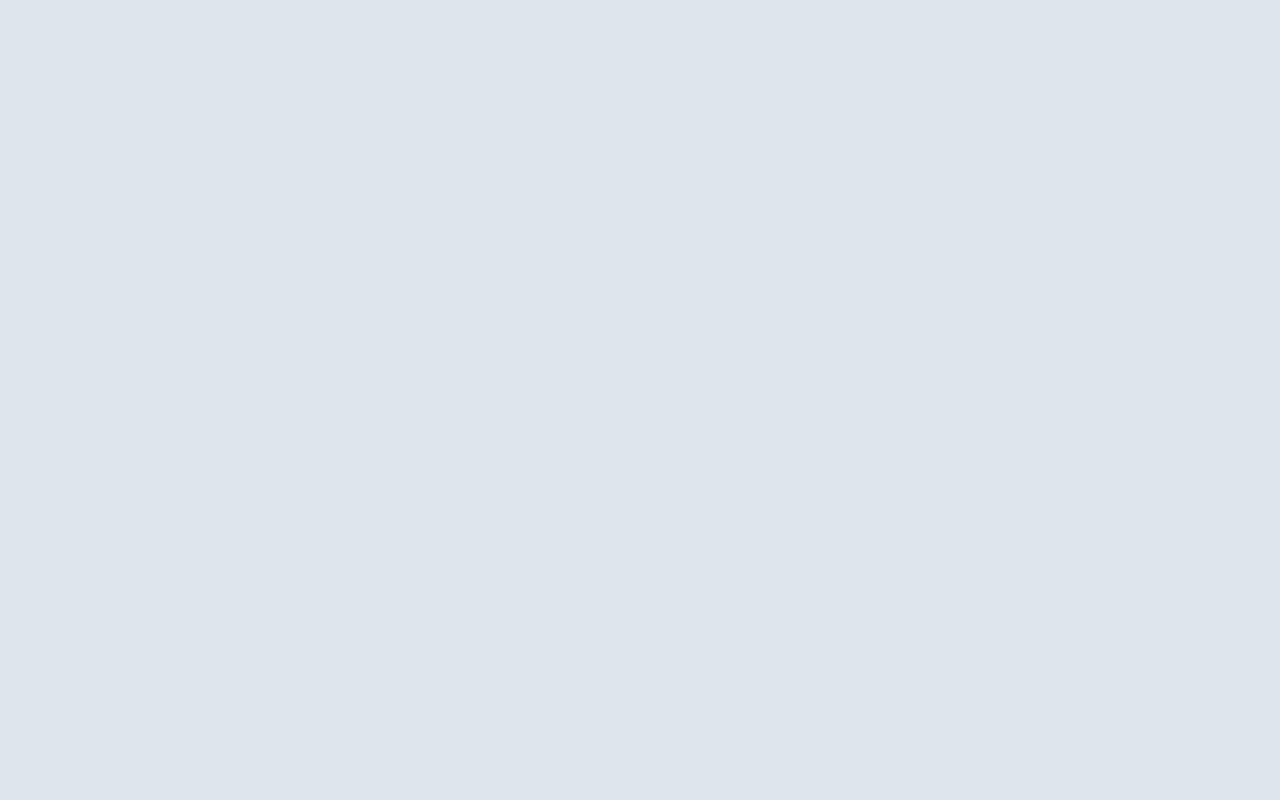
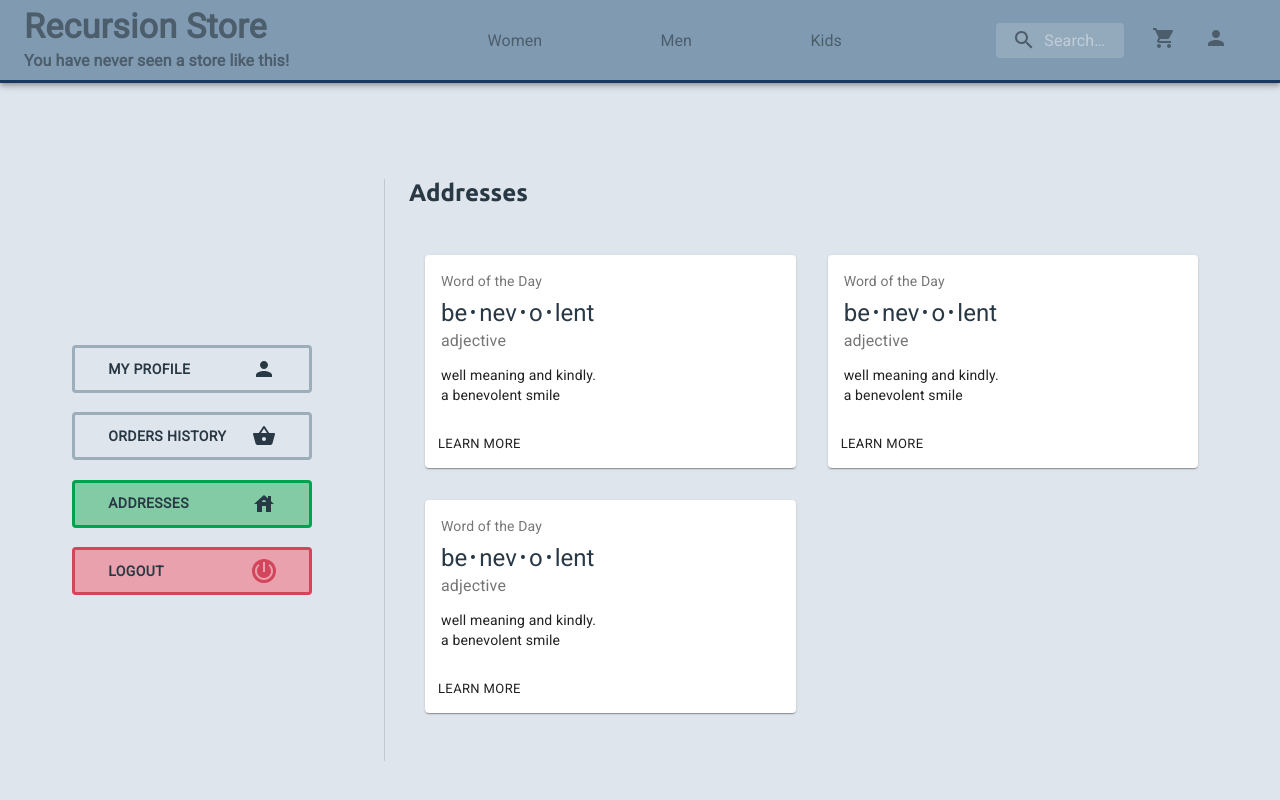
Before and after one commit to tiago-web/Recursion-Store, a React (Create React App) app in the folder web/: page /user/addresses in a window 1280 px wide. Built offline with nearby package versions, Linux system fonts and the light colour scheme.

Commit message:
Start a Addresses Page.
- Create Addresses and Address components.
- Create MockData for addresses.
- Add address route.

```diff
--- /dev/null
+++ b/web/src/MockData/userAddresses.ts
@@ -0,0 +1,28 @@
+import { TUserAddress } from '../pages/User/Addresses/Address';
+
+const userAddresses: TUserAddress[] = [
+  {
+    address: '123 Eglinton Rd',
+    country: 'Canada',
+    state: 'Ontario',
+    city: 'Toronto',
+    postalCode: '1A2 B3C',
+    main: true,
+  },
+  {
+    address: '123 Eglinton Rd',
+    country: 'Canada',
+    state: 'Ontario',
+    city: 'Toronto',
+    postalCode: '1A2 B3C',
+  },
+  {
+    address: '123 Eglinton Rd',
+    country: 'Canada',
+    state: 'Ontario',
+    city: 'Toronto',
+    postalCode: '1A2 B3C',
+  },
+];
+
+export default userAddresses;
--- /dev/null
+++ b/web/src/pages/User/Addresses/Address/index.tsx
@@ -0,0 +1,59 @@
+import React from 'react';
+import {
+  Card,
+  CardContent,
+  Typography,
+  CardActions,
+  Button,
+  Grid,
+} from '@material-ui/core';
+import { useStyles } from './styles';
+
+export type TUserAddress = {
+  address: string;
+  country: string;
+  state: string;
+  city: string;
+  postalCode: string;
+  main?: boolean;
+};
+
+type AddressProps = {
+  address: TUserAddress;
+};
+
+const Address: React.FC<AddressProps> = ({ address }) => {
+  const classes = useStyles();
+  const bull = <span className={classes.bullet}>•</span>;
+
+  return (
+    <Grid xs={12} sm={6} className={classes.addressesGrid}>
+      <Card className={classes.root}>
+        <CardContent>
+          <Typography
+            className={classes.title}
+            color="textSecondary"
+            gutterBottom
+          >
+            Word of the Day
+          </Typography>
+          <Typography variant="h5" component="h2">
+            be{bull}nev{bull}o{bull}lent
+          </Typography>
+          <Typography className={classes.pos} color="textSecondary">
+            adjective
+          </Typography>
+          <Typography variant="body2" component="p">
+            well meaning and kindly.
+            <br />a benevolent smile
+          </Typography>
+        </CardContent>
+        <CardActions>
+          <Button size="small">Learn More</Button>
+        </CardActions>
+      </Card>
+    </Grid>
+  );
+};
+
+export default Address;
--- /dev/null
+++ b/web/src/pages/User/Addresses/Address/styles.ts
@@ -0,0 +1,23 @@
+import { makeStyles, createStyles, Theme } from '@material-ui/core/styles';
+
+export const useStyles = makeStyles((theme: Theme) =>
+  createStyles({
+    root: {
+      minWidth: 275,
+    },
+    bullet: {
+      display: 'inline-block',
+      margin: '0 2px',
+      transform: 'scale(0.8)',
+    },
+    title: {
+      fontSize: 14,
+    },
+    pos: {
+      marginBottom: 12,
+    },
+    addressesGrid: {
+      padding: theme.spacing(2, 2),
+    },
+  }),
+);
--- /dev/null
+++ b/web/src/pages/User/Addresses/index.tsx
@@ -0,0 +1,27 @@
+import React from 'react';
+import { Grid } from '@material-ui/core';
+import { useStyles } from './styles';
+import UserLayout from '../components/UserLayout';
+import Address from './Address';
+import userAddresses from '../../../MockData/userAddresses';
+import api from '../../../services/api';
+
+const PreviousOrders: React.FC = () => {
+  const classes = useStyles();
+  return (
+    <UserLayout addressesActive>
+      <Grid container direction="column">
+        <Grid item className={classes.root}>
+          <h2>Addresses</h2>
+        </Grid>
+        <Grid container item className={classes.root}>
+          {userAddresses.map(address => (
+            <Address key={address.postalCode} address={address} />
+          ))}
+        </Grid>
+      </Grid>
+    </UserLayout>
+  );
+};
+
+export default PreviousOrders;
--- /dev/null
+++ b/web/src/pages/User/Addresses/styles.ts
@@ -0,0 +1,10 @@
+import { makeStyles, createStyles, Theme } from '@material-ui/core/styles';
+
+export const useStyles = makeStyles((theme: Theme) =>
+  createStyles({
+    root: {
+      flexGrow: 1,
+      padding: theme.spacing(0, 3, 4),
+    },
+  }),
+);
--- a/web/src/pages/User/components/UpdateProfile/index.tsx
+++ b/web/src/pages/User/components/UpdateProfile/index.tsx
@@ -14,7 +14,7 @@ const UpdateProfile: React.FC = () => {
     <div className={classes.root}>
       <Grid container spacing={3}>
         <Grid item xs={12}>
-          <Paper className={classes.paperTitle}>Updated Profile</Paper>
+          <h2 className={classes.title}>Updated Profile</h2>
         </Grid>
         <Grid item xs={12}>
           <Paper className={classes.paper}>
--- a/web/src/pages/User/components/UpdateProfile/styles.ts
+++ b/web/src/pages/User/components/UpdateProfile/styles.ts
@@ -24,15 +24,9 @@ export const useStyles = makeStyles((theme: Theme) =>
       backgroundColor: 'transparent',
       boxShadow: 'none',
     },
-
-    paperTitle: {
-      padding: theme.spacing(0.5, 3.5),
-      textAlign: 'left',
-      backgroundColor: 'transparent',
-      boxShadow: 'none',
-      color: 'var(--title-color)',
-      fontSize: '2rem',
-      fontWeight: 'bolder',
+    title: {
+      flexGrow: 1,
+      padding: theme.spacing(0, 3, 4),
     },
     textField: {
       width: '18.4rem',
--- a/web/src/pages/User/components/UserSideBar/index.tsx
+++ b/web/src/pages/User/components/UserSideBar/index.tsx
@@ -31,7 +31,7 @@ const UserSideBar: React.FC<UserSideBarProps> = ({
           <ShoppingBasketIcon />
         </MenuButton>
       </Link>
-      <Link to="/">
+      <Link to="/user/addresses">
         <MenuButton isActive={addressesActive ? true : undefined}>
           Addresses
           <HouseIcon />
--- a/web/src/routes.tsx
+++ b/web/src/routes.tsx
@@ -8,6 +8,7 @@ import ProductReview from './pages/ProductReview';
 import Cart from './pages/Cart';
 import MyAccount from './pages/User/MyAccount';
 import OrdersHistory from './pages/User/OrdersHistory';
+import Addresses from './pages/User/Addresses';
 
 const Routes: React.FC = () => {
   return (
@@ -19,6 +20,7 @@ const Routes: React.FC = () => {
       <Route component={Cart} path="/cart" />
       <Route component={MyAccount} path="/user/myaccount" />
       <Route component={OrdersHistory} path="/user/ordershistory" />
+      <Route component={Addresses} path="/user/addresses" />
     </BrowserRouter>
   );
 };
```
